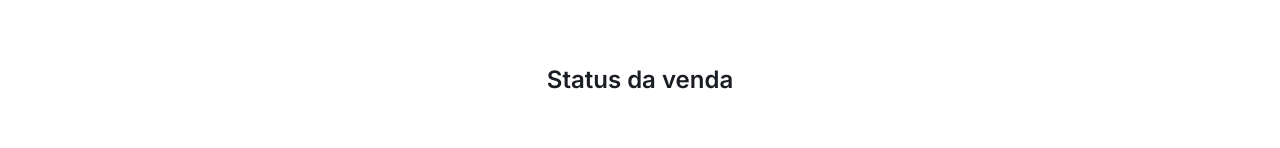
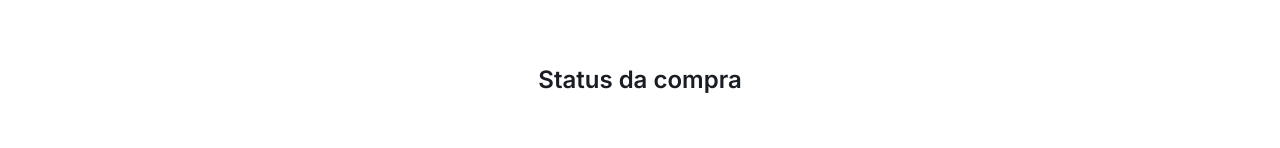
Before and after one commit to DarlanSchwartz/hackathon-olx-js, a React (Vite) app: page /status-buyer in a window 1280 px wide. Shown: the part 130-278 px from the top of the page. Built offline with nearby package versions, Linux system fonts and the light colour scheme.

Commit message:
Fix: sell status

```diff
--- a/src/Pages/BuyerStatus.page.jsx
+++ b/src/Pages/BuyerStatus.page.jsx
@@ -19,7 +19,7 @@ export default function BuyerStatus() {
     },[]);
     return (
         <PageContainer>
-            <h1 className='title'>Status da venda</h1>
+            <h1 className='title'>Status da compra</h1>
             <ProgressBar>
                 <div className='line'></div>
                 <div className='rounded purple'>
```
